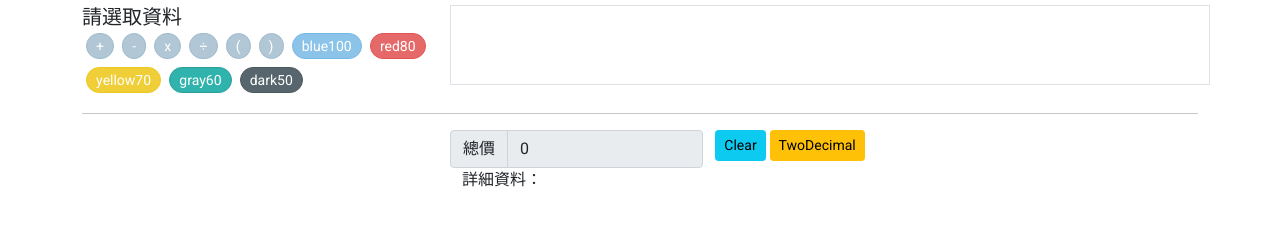
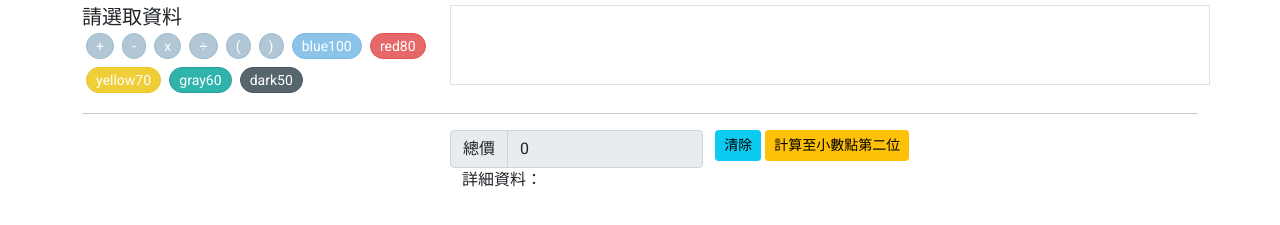
Before and after one commit to jssanji03/Drag_Caculator, a website built with webpack: page src/index.html in a window 1280 px wide. Shown: the part 57-282 px from the top of the page. Built offline with nearby package versions, Linux system fonts and the light colour scheme.

Commit message:
修改 Button文字

```diff
--- a/src/index.html
+++ b/src/index.html
@@ -40,8 +40,8 @@
                             </div>
                         </div>
                         <div class="col-8">
-                            <input type="button" class="btn btn-sm btn-info js-clear" value="Clear">
-                            <button class="btn btn-sm btn-warning js-Decimal" >TwoDecimal</button>
+                            <input type="button" class="btn btn-sm btn-info js-clear" value="清除">
+                            <button class="btn btn-sm btn-warning js-Decimal" >計算至小數點第二位</button>
                         </div>
                     </div>
                     <p class="third">詳細資料：<span id='detail'></span></p>
```
